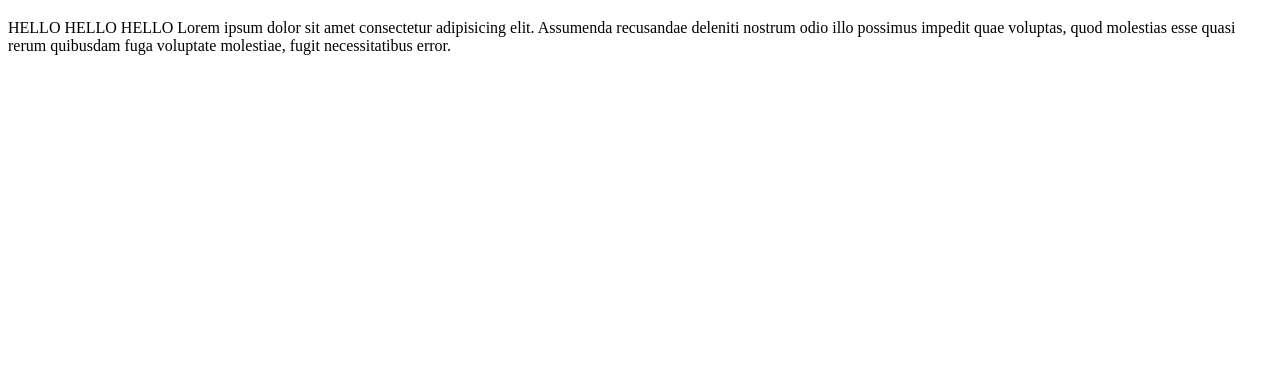
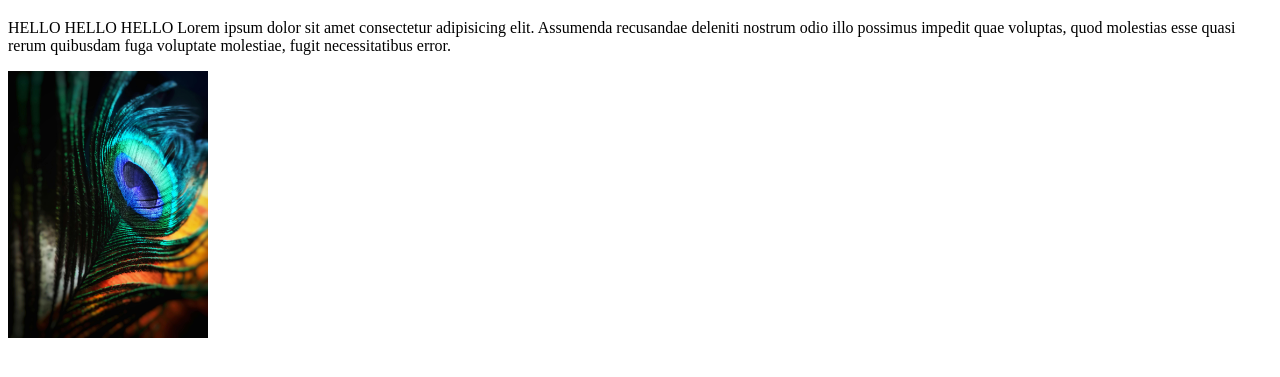
Before and after one commit to Keshav577-coder/hello-world, a plain HTML site: page index.html in a window 1280 px wide. Shown: the part 61-438 px from the top of the page. Drawn offline with Linux system fonts and the light colour scheme.

Commit message:
Added image to my  first html file

```diff
--- a/index.html
+++ b/index.html
@@ -11,6 +11,7 @@
     <h1 style="color:blueviolet;background-color: brown;">THIS IS MY FIRST WEBSITE</h1>
     <!--paragraph tag-->
     <P>HELLO HELLO HELLO Lorem ipsum dolor sit amet consectetur adipisicing elit. Assumenda recusandae deleniti nostrum odio illo possimus impedit quae voluptas, quod molestias esse quasi rerum quibusdam fuga voluptate molestiae, fugit necessitatibus error.</P>
+    <img src="feather.jpg" alt="hello" width="200px">
 </body> <!--closing body tag-->
 </html>   <!--closing html tag-->
 
```
Also changed, not shown: feather.jpg (added).
